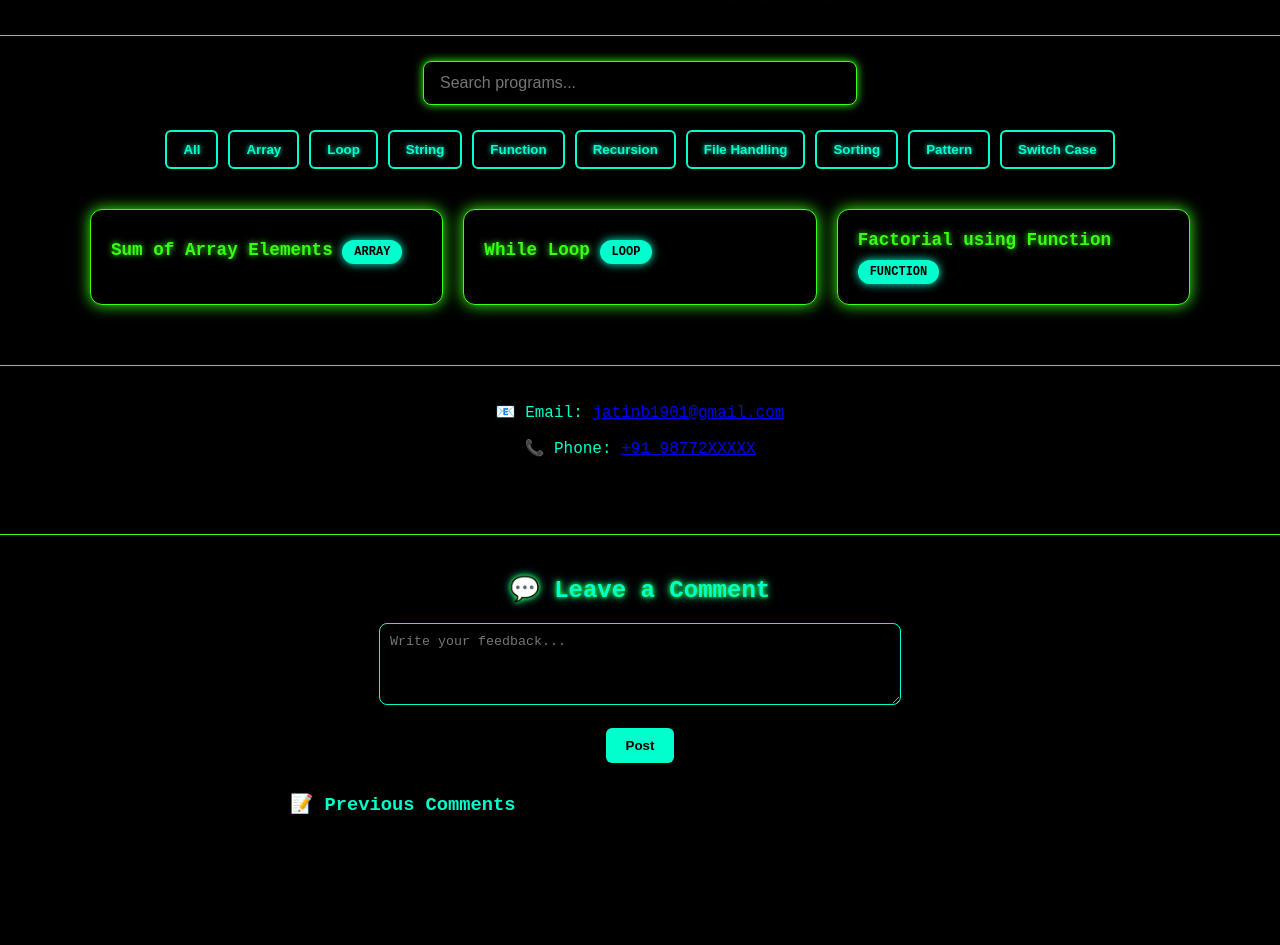
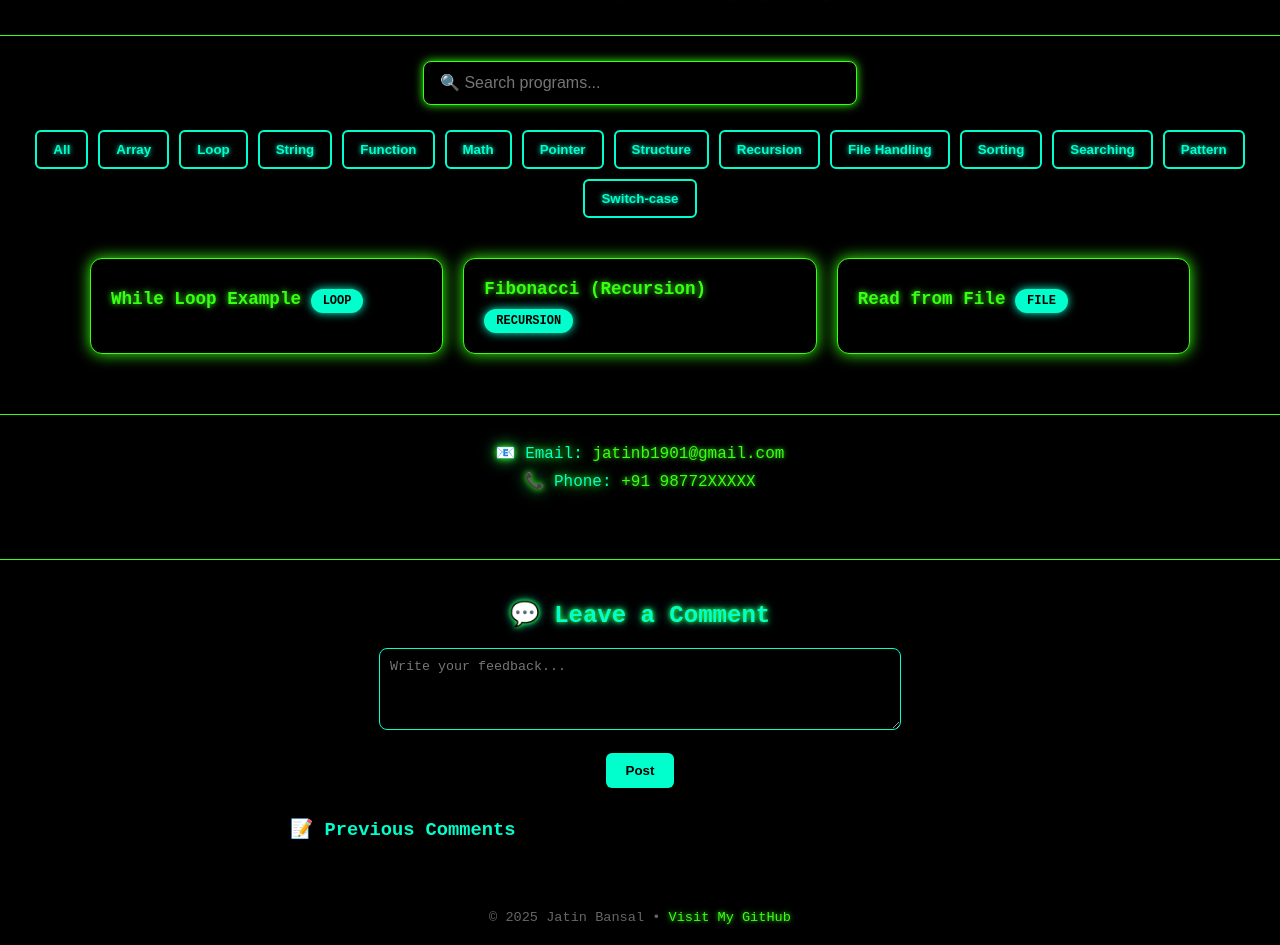
Before and after one commit to jatin-bansal-22/C_Programe, a plain HTML site: page index.html in a window 1280 px wide. Shown: the part 123-1068 px from the top of the page. Before the commit the page ends 988 px from the top, so only its background shows below. Drawn offline with Linux system fonts and the light colour scheme.

Commit message:
index.html

```diff
--- a/index.html
+++ b/index.html
@@ -151,16 +151,52 @@
       color: #00ffcc;
       animation: fadeInUp 1.2s ease;
     }
+
+    .contact p {
+      margin: 8px 0;
+      text-shadow: 0 0 5px #00ffcc;
+      animation: neonGlow 3s infinite;
+    }
+
+    .contact a {
+      color: #39ff14;
+      text-decoration: none;
+      text-shadow: 0 0 5px #39ff14;
+    }
+
+    .contact a:hover {
+      color: #00ffcc;
+      text-shadow: 0 0 8px #00ffcc;
+    }
+
+    footer {
+      text-align: center;
+      padding: 20px;
+      font-size: 0.85rem;
+      color: #666;
+    }
+
+    footer a {
+      color: #39ff14;
+      text-shadow: 0 0 5px #39ff14;
+      text-decoration: none;
+    }
+
+    footer a:hover {
+      color: #00ffcc;
+      text-shadow: 0 0 8px #00ffcc;
+    }
   </style>
 </head>
 <body>
+
 <header>
-    <h1>Welcome to the Ultimate C Program Repository</h1>
+  <h1>Jatin's C Program Hub</h1>
   <p>Here you can search your C language programs</p>
 </header>
 
 <div class="search-container">
-    <input type="text" id="search" placeholder="Search programs..." />
+  <input type="text" id="search" placeholder="🔍 Search programs..." />
 </div>
 
 <div class="category-buttons">
@@ -169,27 +205,30 @@
   <button onclick="filterCategory('loop')">Loop</button>
   <button onclick="filterCategory('string')">String</button>
   <button onclick="filterCategory('function')">Function</button>
+  <button onclick="filterCategory('math')">Math</button>
+  <button onclick="filterCategory('pointer')">Pointer</button>
+  <button onclick="filterCategory('structure')">Structure</button>
   <button onclick="filterCategory('recursion')">Recursion</button>
   <button onclick="filterCategory('file')">File Handling</button>
   <button onclick="filterCategory('sort')">Sorting</button>
+  <button onclick="filterCategory('search')">Searching</button>
   <button onclick="filterCategory('pattern')">Pattern</button>
-    <button onclick="filterCategory('switch')">Switch Case</button>
+  <button onclick="filterCategory('switch')">Switch-case</button>
 </div>
 
 <div class="grid" id="programGrid">
-    <div class="card" data-category="array">
-      <a href="#">Sum of Array Elements</a>
-      <div class="tag">Array</div>
-    </div>
   <div class="card" data-category="loop">
-      <a href="#">While Loop</a>
+    <a href="codes/while_loop.c" target="_blank">While Loop Example</a>
     <div class="tag">Loop</div>
   </div>
-    <div class="card" data-category="function">
-      <a href="#">Factorial using Function</a>
-      <div class="tag">Function</div>
+  <div class="card" data-category="recursion">
+    <a href="codes/fibonacci.c" target="_blank">Fibonacci (Recursion)</a>
+    <div class="tag">Recursion</div>
   </div>
-    <!-- Add more cards here -->
+  <div class="card" data-category="file">
+    <a href="codes/file_read.c" target="_blank">Read from File</a>
+    <div class="tag">File</div>
+  </div>
 </div>
 
 <div class="contact">
@@ -197,6 +236,7 @@
   <p>📞 Phone: <a href="tel:+9198772xxxxx">+91 98772XXXXX</a></p>
 </div>
 
+<!-- 💬 Comment Section -->
 <div class="contact">
   <h2 style="animation: neonGlow 2s infinite; font-size: 1.5rem;">💬 Leave a Comment</h2>
   <textarea id="commentBox" placeholder="Write your feedback..." rows="4" style="width:90%; max-width:500px; background:#000; border:1px solid #00ffcc; color:#39ff14; padding:10px; border-radius:8px;"></textarea><br><br>
@@ -207,6 +247,10 @@
     <ul id="commentList" style="list-style:none; padding:0; text-align:left;"></ul>
   </div>
 </div>
+
+<footer>
+  © 2025 Jatin Bansal • <a href="https://github.com/jatinbansal" target="_blank">Visit My GitHub</a>
+</footer>
 
 <script>
   function filterCategory(cat) {
@@ -256,5 +300,6 @@
 
   renderComments();
 </script>
+
 </body>
 </html>
```
Lines whose indentation alone changed are shown as unchanged.
